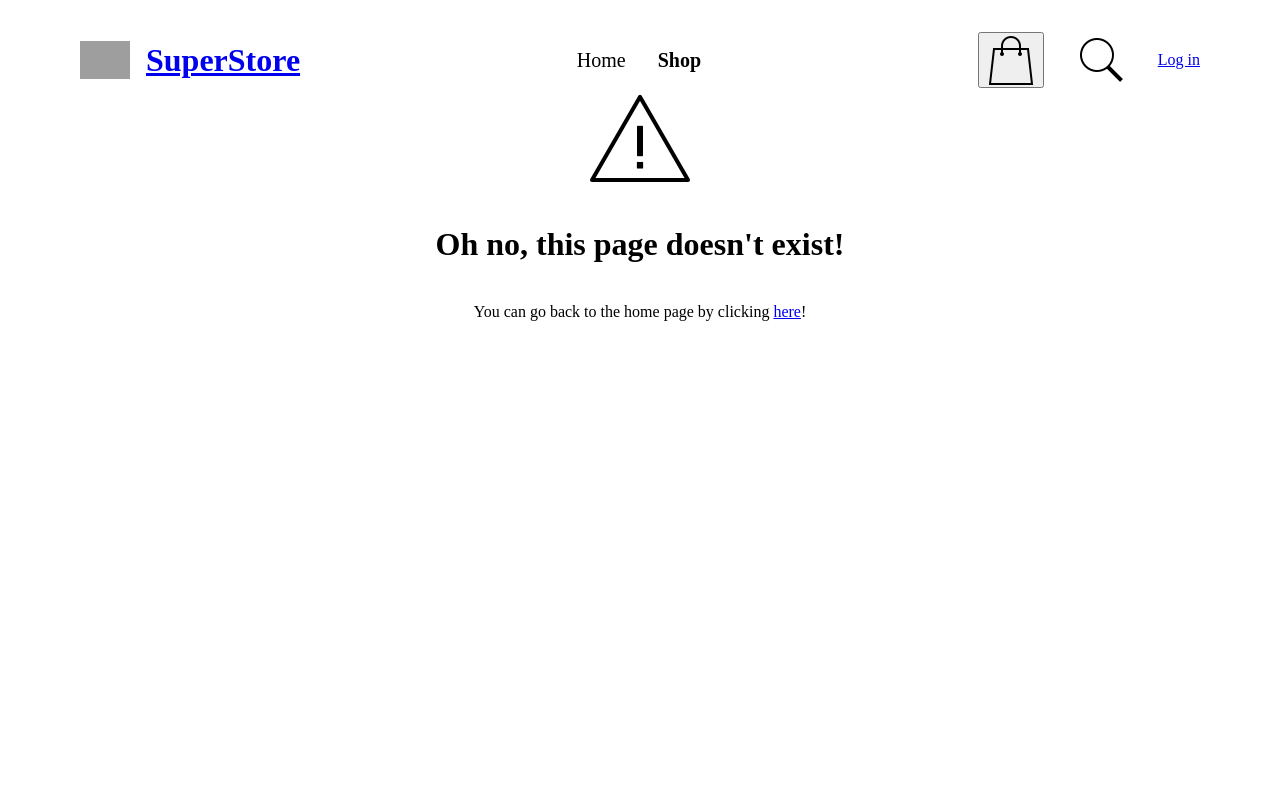
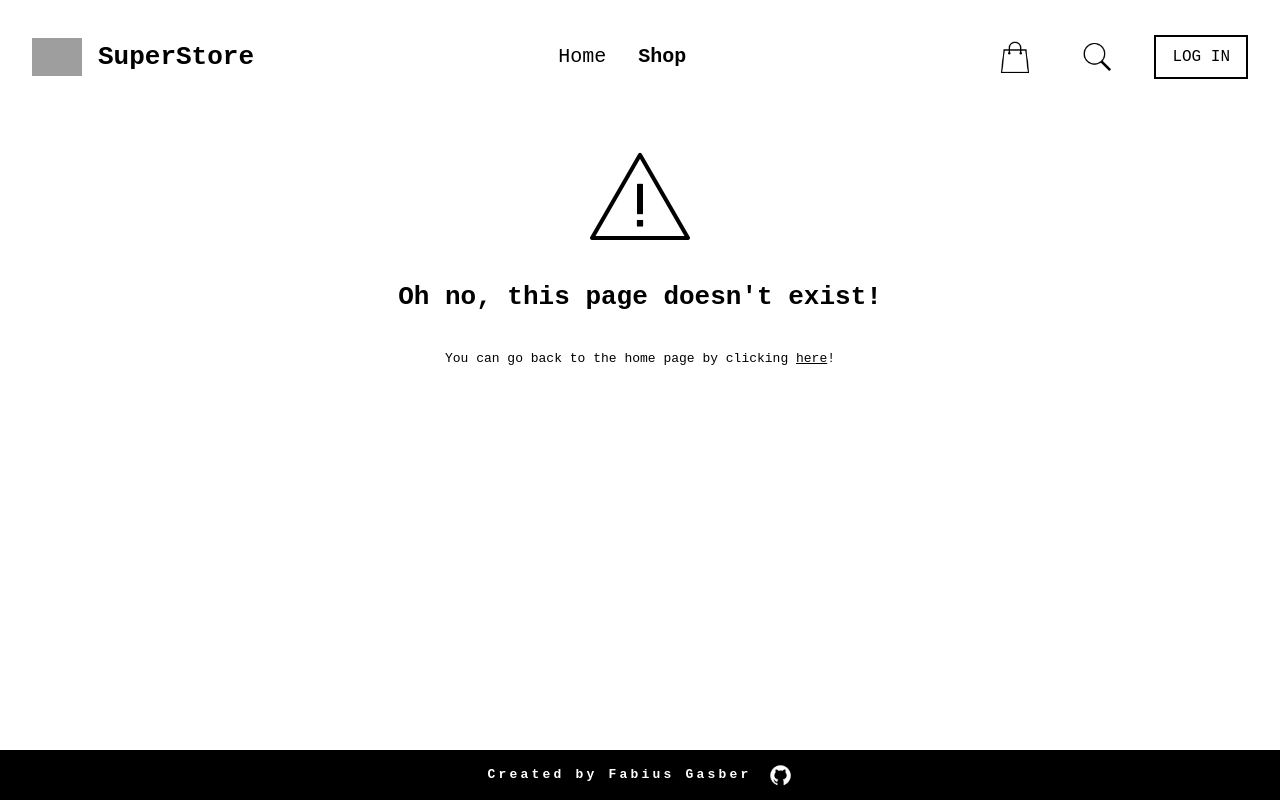
Before and after one commit to fabiusgasber/shopping-cart, a React (Vite) app: page /product/1 in a window 1280 px wide. Built offline with nearby package versions, Linux system fonts and the light colour scheme; grey boxes are pictures that could not be loaded.

Commit message:
style(index): add main layout styling and variables

```diff
--- a/src/index.css
+++ b/src/index.css
@@ -2,16 +2,91 @@
   min-height: 100vh;
   display: flex;
   flex-direction: column;
-  padding: 2rem 5rem;
+  font-family: monospace;
+  --primary-color: black;
+  --secondary-color: black;
+  --hover-transition: transform 0.3s ease-in-out;
+  --hover-transform-up: translateY(-3px);
+  --hover-transform-down: translateY(3px);
+  --box-shadow: 3px 3px 0 var(--primary-color);
+  color: black;
+}
+
+@font-face {
+  font-family: bebas;
+  src: url(/Bebas_Neue/BebasNeue-Regular.ttf);
+}
+
+.content-area {
+  padding: 2rem;
+  flex: 1;
   gap: 2rem;
+  display: flex;
+  flex-direction: column;
 }
 
 main {
-  flex: 1;
+  max-width: 1800px;
+}
+
+main {
+  padding: 2rem;
 }
 
 header, footer {
   min-height: 50px;
+}
+
+button {
+  appearance: none;
+  background-color: unset;
+  border: none;
+  padding: 0;
+  cursor: pointer;
+}
+
+.primaryBtn {
+  text-decoration: none;
+  background-color: white;
+  color: black;
+  border: 2px solid black;
+  padding: 0.5rem 1rem;
+  display: inline-block;
+  font-size: 1rem;
+  transition: var(--hover-transition);
+  text-transform: uppercase;
+  cursor: pointer;
+  font-weight: 400;
+}
+
+.primaryBtn:hover {
+  background-color: black;
+  transform: var(--hover-transform-up);
+  color: white;
+  transition: 0.3s ease;
+}
+
+.primaryBtn:active {
+  transform: var(--hover-transform-down);
+}
+
+.icons {
+  width: clamp(30px, 2.5vw, 80%);
+  height: auto;
+}
+
+a {
+  text-decoration: none;
+  color: var(--secondary-color);
+}
+
+nav a {
+  display: flex;
+  justify-content: center;
+}
+
+dialog button {
+  cursor: pointer;
 }
 
 /* 1. Use a more-intuitive box-sizing model */
@@ -68,3 +143,9 @@ header, footer {
   #root, #__next {
     isolation: isolate;
   }
+
+  @media (min-width: 2000px) {
+    .content-area {
+      align-self: center;
+    }
+  }
```
